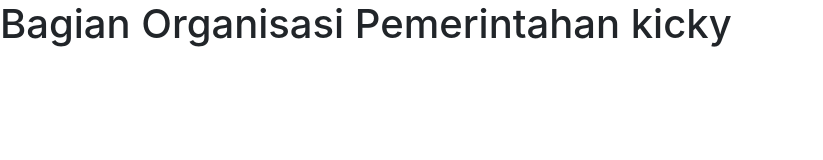
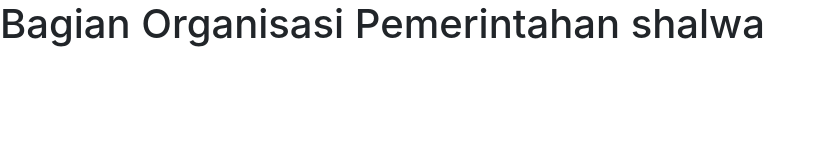
Before and after one commit to kickymaulana/bagianorganisasitemplate, a plain HTML site: page index.html in a window 1280 px wide. Shown: the whole page, without its empty margins (0-823 px from the left). Drawn offline with nearby package versions, Linux system fonts and the light colour scheme.

Commit message:
mengganti kata nya jadi salwa

```diff
--- a/index.html
+++ b/index.html
@@ -11,7 +11,7 @@
     <title>Hello, world!</title>
   </head>
   <body>
-    <h1>Bagian Organisasi Pemerintahan kicky</h1>
+    <h1>Bagian Organisasi Pemerintahan shalwa</h1>
 
     <!-- Optional JavaScript -->
     <!-- jQuery first, then Popper.js, then Bootstrap JS -->
```
